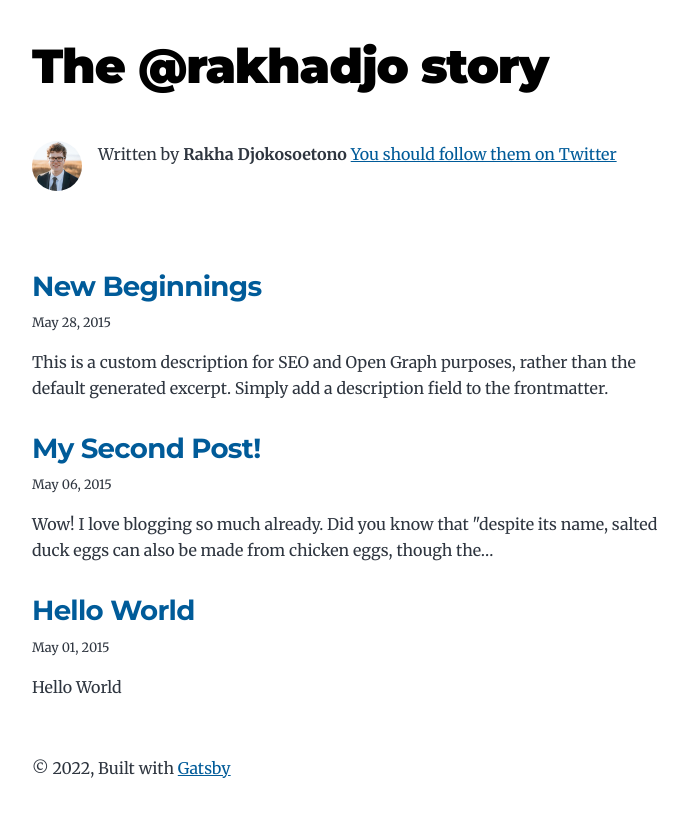
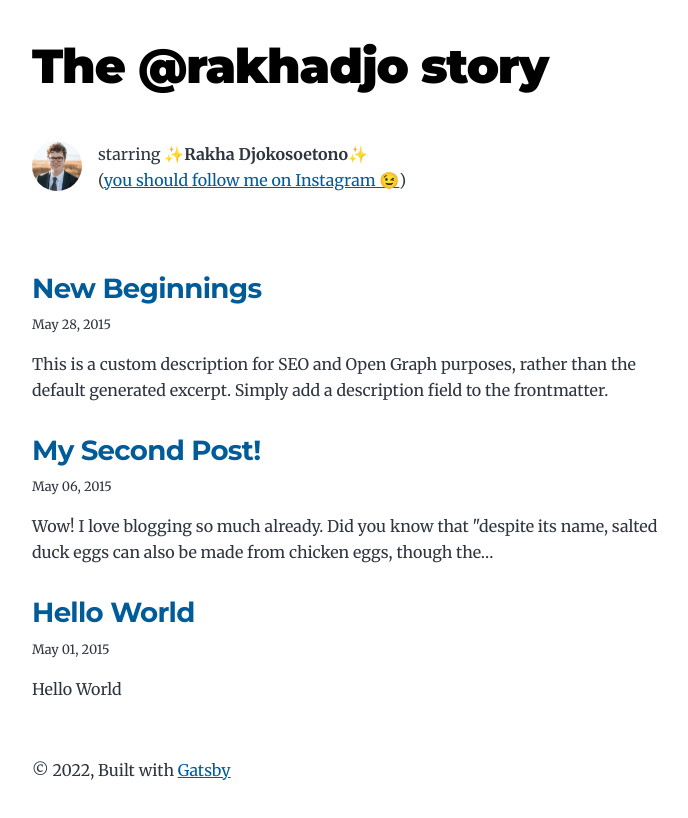
Before and after one commit to rakhadjo/blog, a Gatsby site: page / in a window 1280 px wide. Shown: the whole page, without its empty margins (292-980 px from the left). Built offline with nearby package versions, Linux system fonts and the light colour scheme; Gatsby itself is replaced by a stand-in of ours.

Commit message:
changed some layout texts

```diff
--- a/src/components/bio.js
+++ b/src/components/bio.js
@@ -44,11 +44,12 @@ const Bio = () => {
       />
       {author?.name && (
         <p>
-          Written by <strong>{author.name}</strong> {author?.summary || null}
-          {` `}
-          <a href={`https://twitter.com/${social?.twitter || ``}`}>
-            You should follow them on Twitter
+          starring ✨<strong>{author.name}</strong>✨ {author?.summary || null}
+          {` `} <br />(
+          <a href={`https://instagram.com/${social?.twitter || ``}`}>
+            you should follow me on Instagram 😉
           </a>
+          )
         </p>
       )}
     </div>
```
